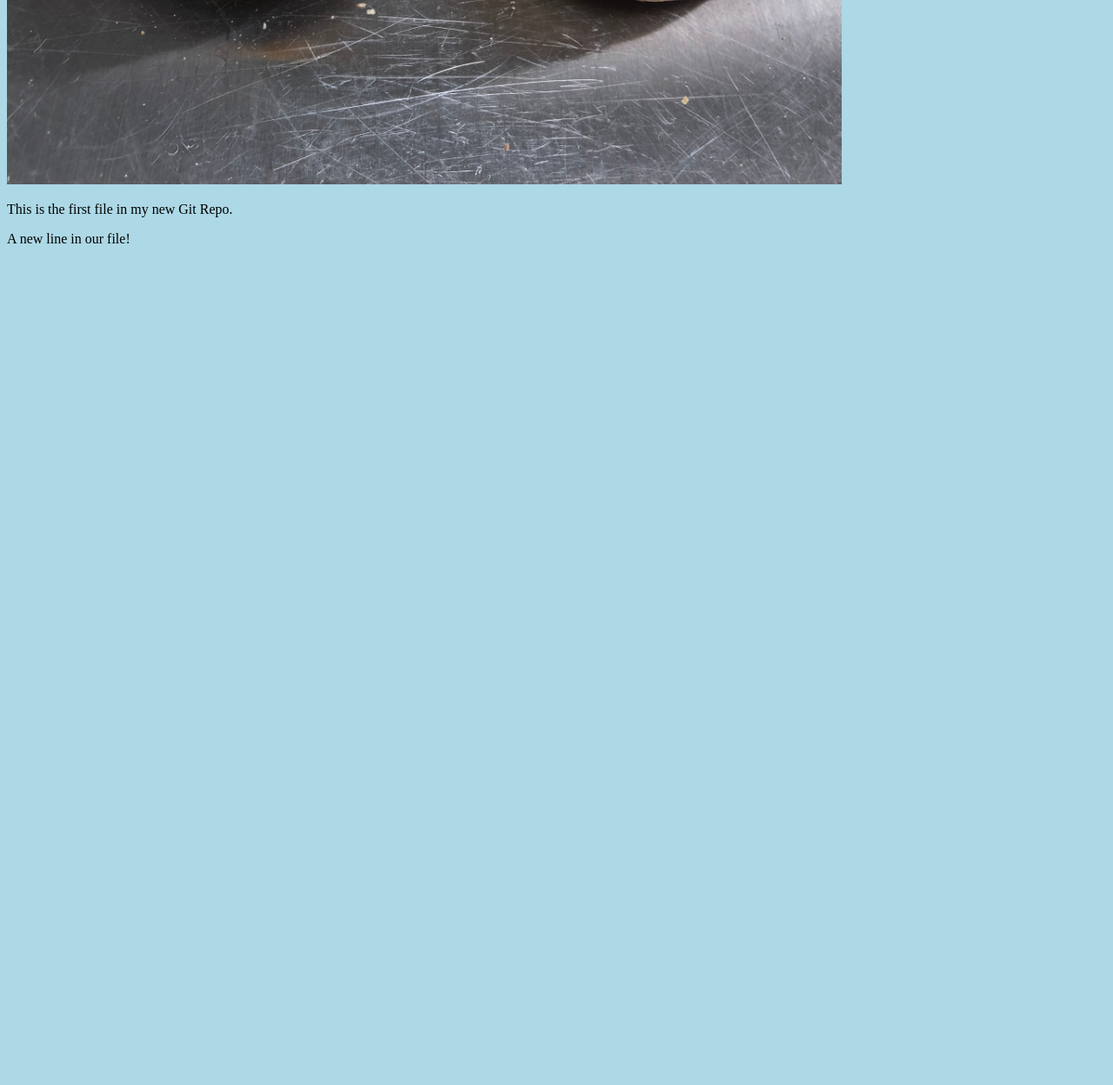
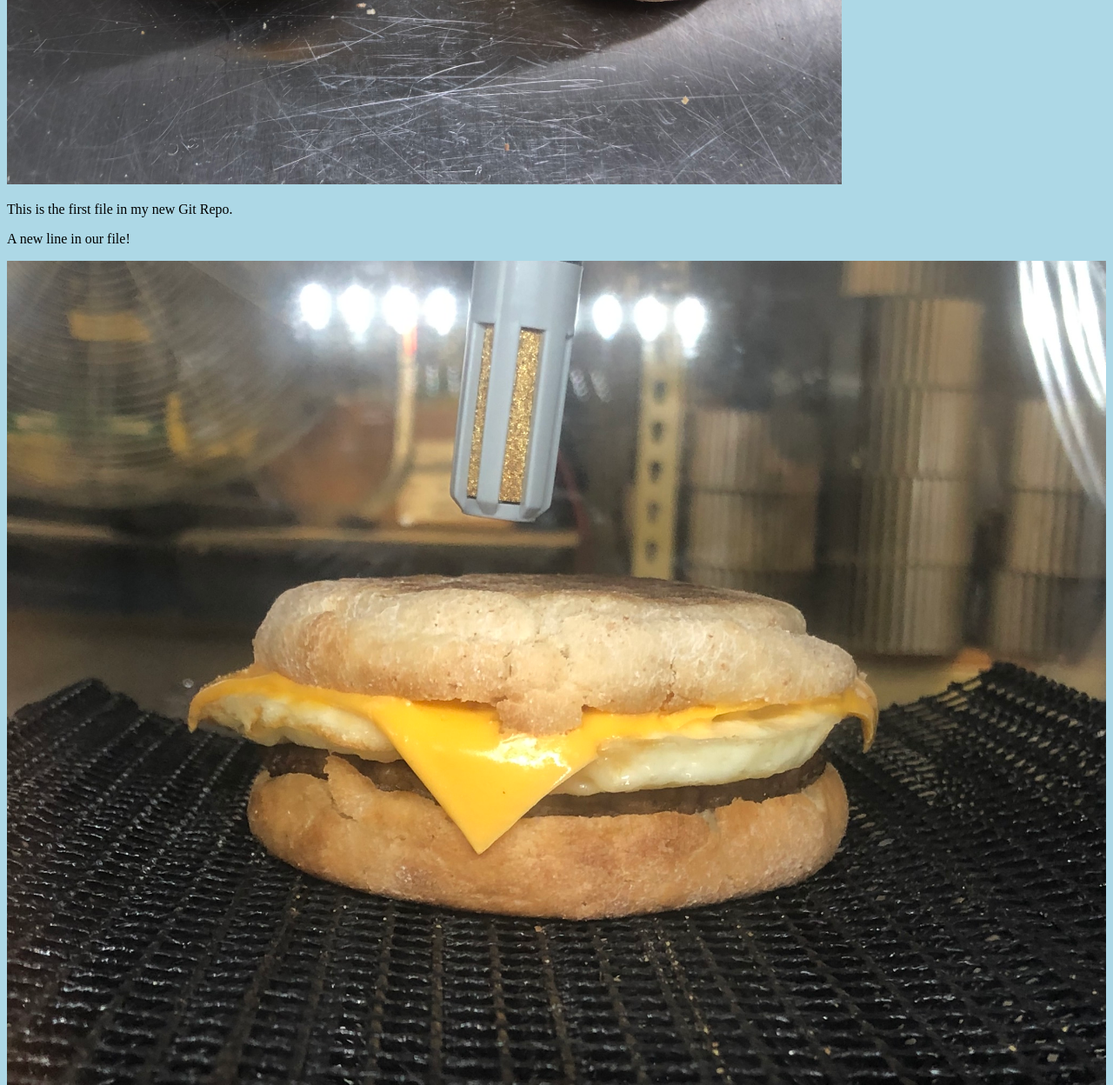
Before and after one commit to gtasman/gtasman.github.io, a plain HTML site: page index.html in a window 1280 px wide. Shown: the part 588-1836 px from the top of the page at 87% size. Before the commit the page ends 888 px from the top, so only its background shows below. Drawn offline with Linux system fonts and the light colour scheme.

Commit message:
added new image

```diff
--- a/index.html
+++ b/index.html
@@ -8,9 +8,12 @@
 
 <h1>Hello GT!</h1>
 <div><img src="gtworld.jpeg" alt="Hello GT from Space"
-style="width:100%;max-width:960px"></div>
+style="width:100%;max-width:960px">
+</div>
 <p>This is the first file in my new Git Repo.</p>
 <p>A new line in our file!</p>
+<div><img src="hellogit.jpeg" alt="Hello Git" style=width:100%;max-width:640px"></div>
+
 
 </body>
 </html>
```
Also changed, not shown: hellogit.jpeg (added).
